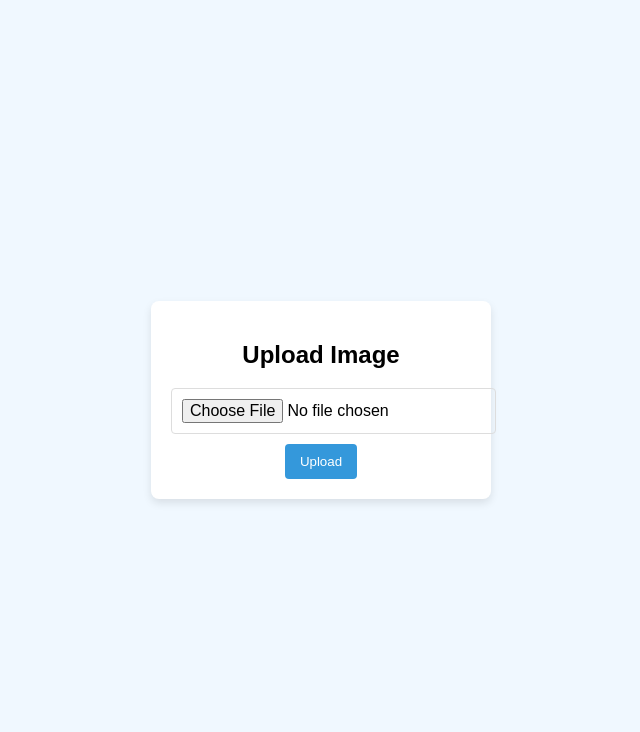
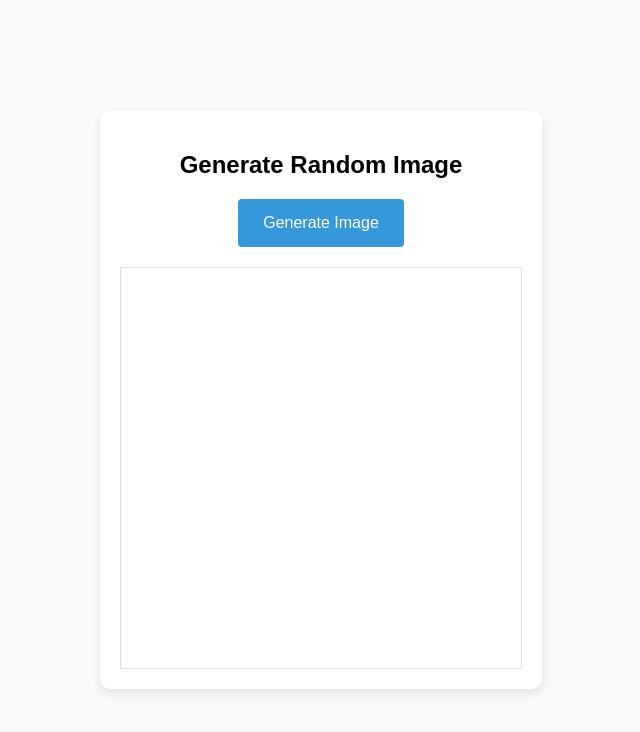
Before and after one commit to Durgaprasad904/image, a plain HTML site: page index.html in a window 1280 px wide. Shown: the whole page, without its empty margins (319-959 px from the left). Drawn offline with Linux system fonts and the light colour scheme.

Commit message:
Update index.html

```diff
--- a/index.html
+++ b/index.html
@@ -3,95 +3,82 @@
 <head>
     <meta charset="UTF-8">
     <meta name="viewport" content="width=device-width, initial-scale=1.0">
-    <title>Image Upload and Display</title>
+    <title>Image Generator</title>
     <style>
         body {
             font-family: Arial, sans-serif;
-            background-color: #f0f8ff;
+            background-color: #f9f9f9;
             display: flex;
+            flex-direction: column;
+            align-items: center;
             justify-content: center;
-            align-items: center;
             height: 100vh;
             margin: 0;
+        }
+        .container {
             text-align: center;
-        }
-        .upload-container {
             background-color: white;
             padding: 20px;
-            border-radius: 8px;
-            box-shadow: 0 4px 8px rgba(0, 0, 0, 0.1);
-            width: 300px;
-            text-align: center;
-        }
-        input[type="file"] {
-            padding: 10px;
-            font-size: 16px;
-            border-radius: 4px;
-            border: 1px solid #ddd;
+            border-radius: 10px;
+            box-shadow: 0 4px 10px rgba(0, 0, 0, 0.1);
         }
         button {
             background-color: #3498db;
             color: white;
-            padding: 10px 15px;
+            padding: 15px 25px;
             border: none;
             border-radius: 4px;
             cursor: pointer;
-            margin-top: 10px;
+            font-size: 16px;
         }
         button:hover {
             background-color: #2980b9;
         }
-        #uploaded-image {
+        canvas {
+            border: 1px solid #ddd;
             margin-top: 20px;
-            max-width: 100%;
-            max-height: 300px;
-        }
-        .download-btn {
-            margin-top: 10px;
-            display: none;
+            display: block;
         }
     </style>
 </head>
 <body>
-    <div class="upload-container">
-        <h2>Upload Image</h2>
-        <input type="file" id="image-input" accept="image/*">
-        <button id="upload-btn">Upload</button>
-        <div id="image-container"></div>
-        <a id="download-link" class="download-btn" href="#" download>
-            <button>Download Image</button>
-        </a>
+    <div class="container">
+        <h2>Generate Random Image</h2>
+        <button onclick="generateImage()">Generate Image</button>
+        <canvas id="imageCanvas" width="400" height="400"></canvas>
     </div>
 
     <script>
-        const uploadBtn = document.getElementById('upload-btn');
-        const imageInput = document.getElementById('image-input');
-        const imageContainer = document.getElementById('image-container');
-        const downloadLink = document.getElementById('download-link');
+        function generateImage() {
+            // Get canvas and its context
+            const canvas = document.getElementById('imageCanvas');
+            const ctx = canvas.getContext('2d');
 
-        uploadBtn.addEventListener('click', function () {
-            const file = imageInput.files[0];
-            if (file) {
-                const fileSize = file.size / 1024 / 1024; // Size in MB
-                if (fileSize > 1) {
-                    alert('File size exceeds 1MB. Please upload a smaller image.');
-                } else {
-                    const reader = new FileReader();
-                    reader.onload = function (e) {
-                        const img = document.createElement('img');
-                        img.id = 'uploaded-image';
-                        img.src = e.target.result;
-                        imageContainer.innerHTML = '';
-                        imageContainer.appendChild(img);
-                        downloadLink.style.display = 'inline-block';
-                        downloadLink.href = e.target.result;
-                    };
-                    reader.readAsDataURL(file);
-                }
-            } else {
-                alert('Please select an image to upload.');
+            // Clear previous drawing
+            ctx.clearRect(0, 0, canvas.width, canvas.height);
+
+            // Generate random values
+            const x = Math.floor(Math.random() * canvas.width);
+            const y = Math.floor(Math.random() * canvas.height);
+            const radius = Math.floor(Math.random() * 50) + 30; // Random radius between 30 and 80
+            const color = getRandomColor();
+
+            // Draw a random circle on the canvas
+            ctx.beginPath();
+            ctx.arc(x, y, radius, 0, Math.PI * 2);
+            ctx.fillStyle = color;
+            ctx.fill();
+        }
+
+        // Function to generate a random color in hex format
+        function getRandomColor() {
+            const letters = '0123456789ABCDEF';
+            let color = '#';
+            for (let i = 0; i < 6; i++) {
+                color += letters[Math.floor(Math.random() * 16)];
             }
-        });
+            return color;
+        }
     </script>
 </body>
 </html>
```
